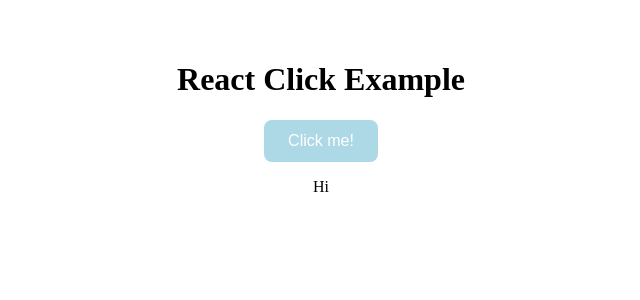
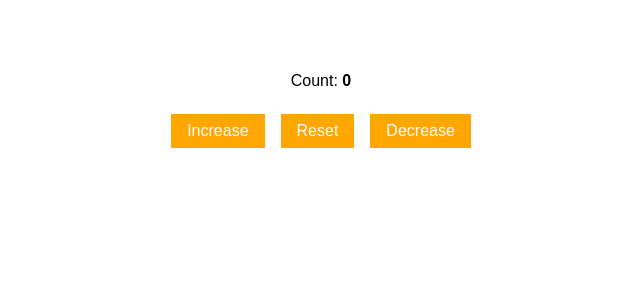
Before and after one commit to ghturfan/react-tutorial, a React (Vite) app: page / in a window 1280 px wide. Shown: the top 300 px of the page, without its empty margins (319-959 px from the left). Built offline with nearby package versions, Linux system fonts and the light colour scheme.

Commit message:
useState() learned 4/19/2025 it's snowy :)

```diff
--- a/src/App.css
+++ b/src/App.css
@@ -41,7 +41,7 @@
   color: #888;
 }
 
-.cool-button{
+.cool-button {
   background-color: lightblue;
   color: white;
   padding: 12px 24px;
@@ -55,3 +55,27 @@
 .cool-button:hover {
   background-color: turquoise;
 }
+
+.counter {
+  max-width: 400px;
+  margin: 2rem auto;
+  text-align: center;
+  font-family: sans-serif;
+}
+
+.counter button {
+  margin: 0.5rem;
+  padding: 0.5rem 1rem;
+  font-size: 1rem;
+  color: white;
+  background-color: hsl(39, 100%, 50%);
+  border: none;
+}
+
+.counter button:hover {
+  background-color: hsl(39, 100%, 40%);
+}
+
+.counter button:checked{
+  background-color: hsl(39, 100%, 60%);
+}
--- a/src/App.jsx
+++ b/src/App.jsx
@@ -1,13 +1,9 @@
 import React from 'react';
-import ClickExample from './ClickExample';
+import MyComponents from './MyComponents';
+import './App.css';
 
 function App() {
-  return (
-    <div className="App">
-      <h1>React Click Example</h1>
-      <ClickExample />
-    </div>
-  );
+  return <MyComponents></MyComponents>;
 }
 
 export default App;
--- /dev/null
+++ b/src/MyComponents.jsx
@@ -0,0 +1,31 @@
+import React, { useState } from 'react';
+
+function MyComponents() {
+  const [count, setCount] = useState(0);
+
+  const handleIncrement = () => {
+    setCount((prevCount) => prevCount + 1);
+  };
+
+  const handleReset = () => {
+    setCount(0);
+  };
+
+  const handleDecreasment = () => {
+    if (count > 0) {
+      setCount((prevCount) => prevCount - 1);
+    }
+  };
+
+  return (
+    <div className="counter">
+      <p>
+        Count: <strong>{count}</strong>
+      </p>
+      <button onClick={handleIncrement}>Increase</button>
+      <button onClick={handleReset}>Reset</button>
+      <button onClick={handleDecreasment}>Decrease</button>
+    </div>
+  );
+}
+export default MyComponents;
```
